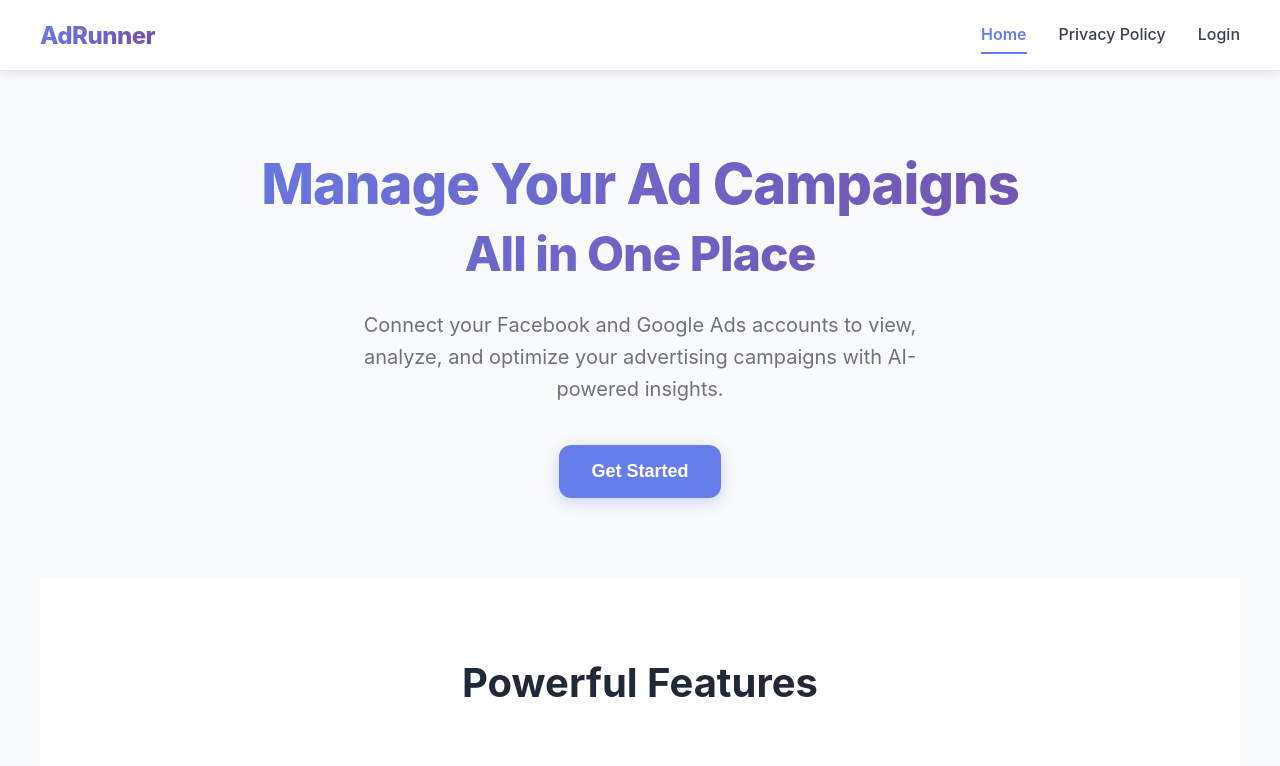
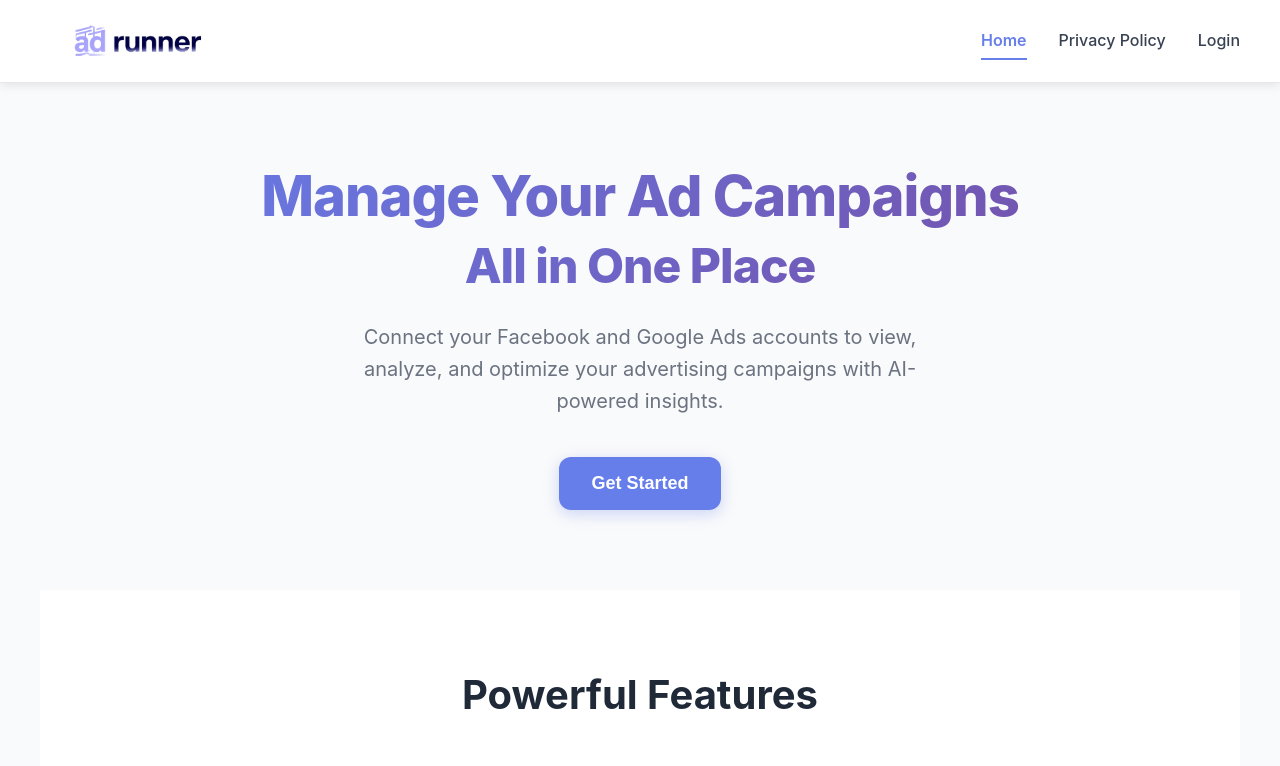
Before and after one commit to nabeel244/react-fb-campaigns, a Next.js app: page / in a window 1280 px wide. Shown: the top 766 px of the page. Built offline with nearby package versions, Linux system fonts and the light colour scheme; no server answers.

Commit message:
add logo as well

```diff
--- a/src/components/Navigation.js
+++ b/src/components/Navigation.js
@@ -24,16 +24,22 @@ export default function Navigation() {
       }}>
         {/* Logo/Brand */}
         <Link href="/" style={{
-          fontSize: '24px',
-          fontWeight: '800',
-          background: 'linear-gradient(135deg, #667eea 0%, #764ba2 100%)',
-          WebkitBackgroundClip: 'text',
-          WebkitTextFillColor: 'transparent',
-          backgroundClip: 'text',
+          display: 'flex',
+          alignItems: 'center',
           textDecoration: 'none',
-          letterSpacing: '-0.5px'
+          height: '50px'
         }}>
-          AdRunner
+          <img
+            src="/logo.png"
+            alt="AdRunner Logo"
+            style={{
+              height: 'auto',
+              maxHeight: '50px',
+              width: 'auto',
+              maxWidth: '200px',
+              objectFit: 'contain'
+            }}
+          />
         </Link>
 
         {/* Navigation Links */}
```
Also changed, not shown: public/logo.png (added).
